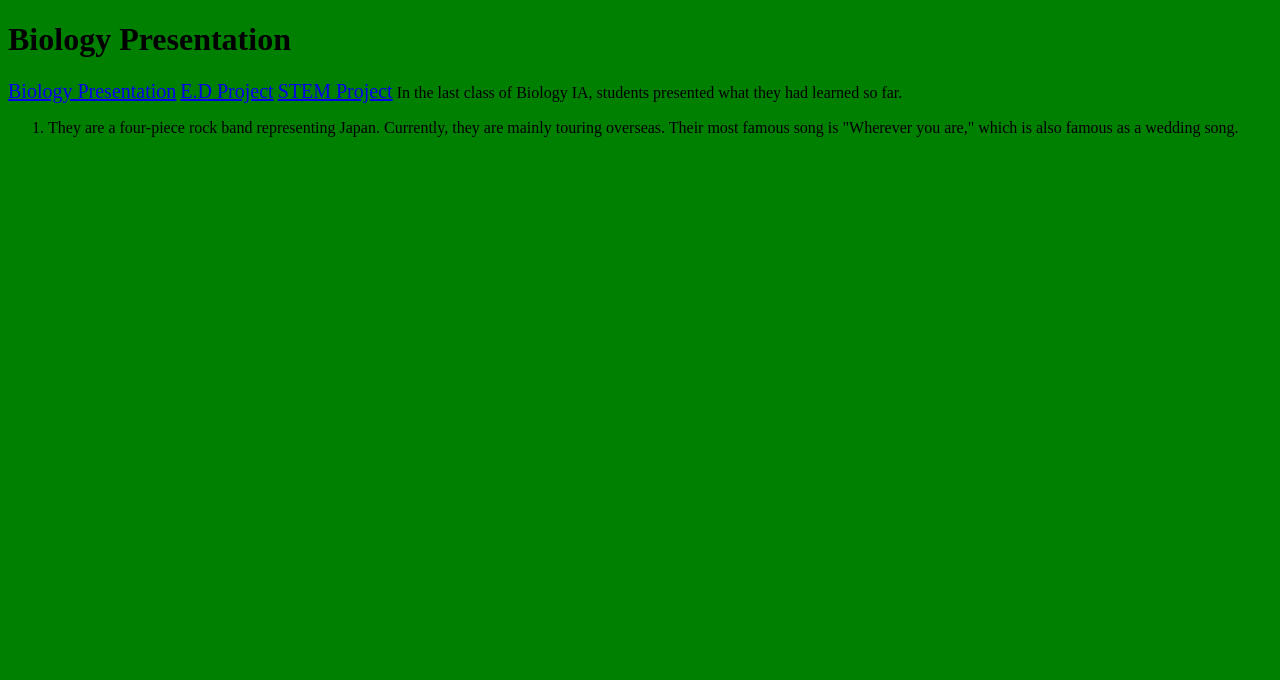
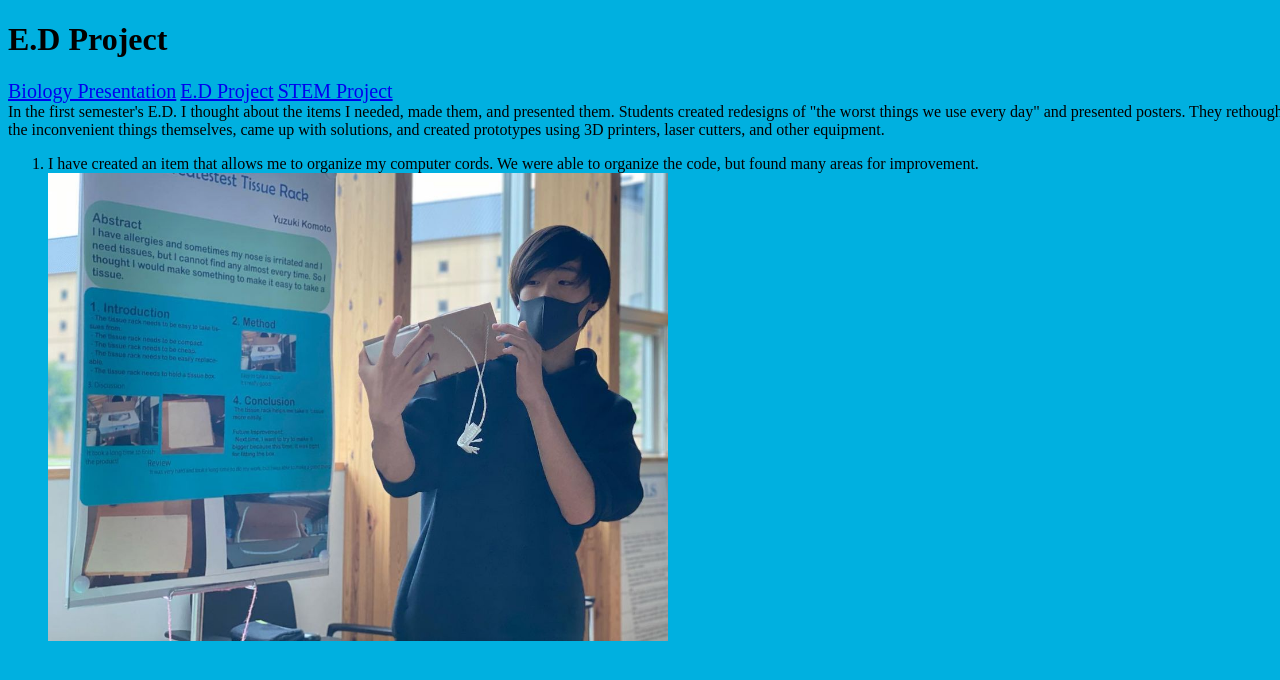
Before and after one commit to IchiryuM/Portfolio, a plain HTML site: page E.D.html in a window 1280 px wide. Drawn offline with Linux system fonts and the light colour scheme.

Commit message:
change sentence

```diff
--- a/E.D.html
+++ b/E.D.html
@@ -11,18 +11,21 @@
 <body>
 
   <h1>
-    Biology Presentation
+    E.D Project
  </h1>
  <a href="index.html">Biology Presentation</a>
  <a href="E.D.html">E.D Project</a>
  <a href="STEM.html">STEM Project</a>
+  <br>
   <hl>
-   In the last class of Biology IA, students presented what they had learned so far.
+   In the first semester's E.D. I thought about the items I needed, made them, and presented them. Students created redesigns of "the worst things we use every day" and presented posters.
+They rethought the inconvenient things themselves, came up with solutions, and created prototypes using 3D printers, laser cutters, and other equipment.
  </hl>
 <ol>
     <li>
-      They are a four-piece rock band representing Japan. Currently, they are mainly touring overseas. Their most famous song is "Wherever you are," which is also famous as a wedding song.
+      I have created an item that allows me to organize my computer cords. We were able to organize the code, but found many areas for improvement.
     </li>
+  <img src="ED.jpg"
 </body>
 
-<body bgcolor="green">
+<body bgcolor="sky-blue">
--- a/style.css
+++ b/style.css
@@ -5,3 +5,11 @@ html, body {
 a {
  font-size: 20px;
 }
+img {
+  width: 50%;
+  height: 25%;
+}
+hl {
+  clear:left;
+
+}
```
Also changed, not shown: STEM.html (+6 -4 lines), index.html (+14 -4 lines).
